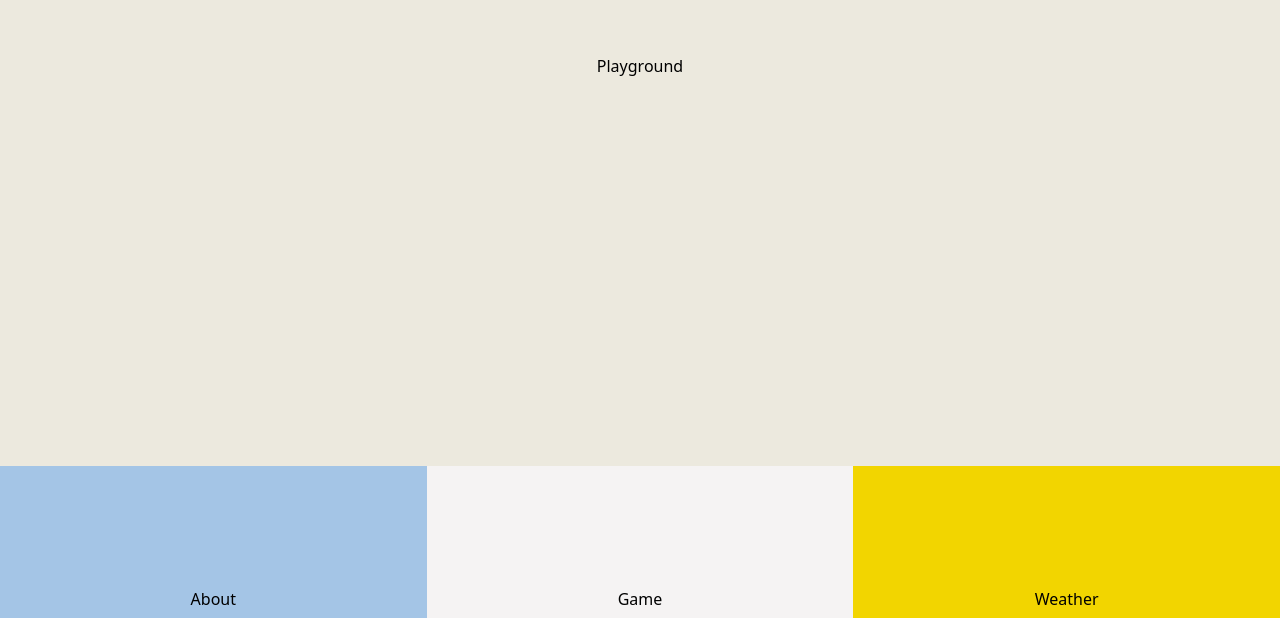
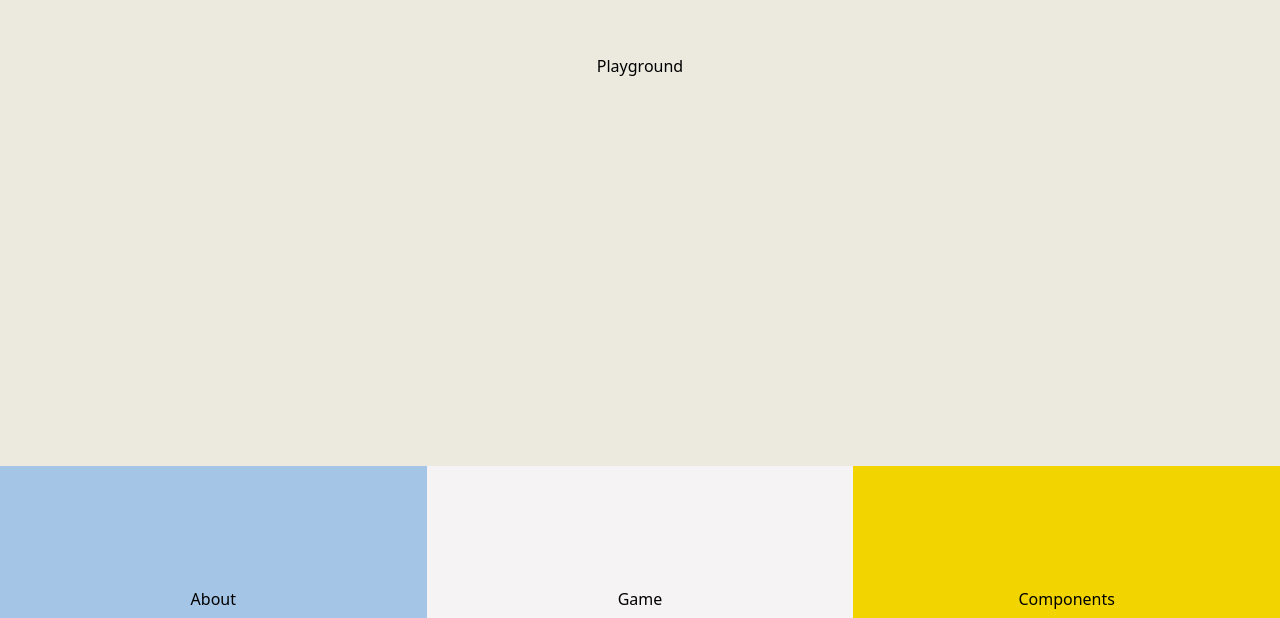
Before and after one commit to fridamaria/next-play, a Next.js app: page / in a window 1280 px wide. Shown: the part 334-952 px from the top of the page. Built offline with nearby package versions, Linux system fonts and the light colour scheme.

Commit message:
add components page

```diff
--- /dev/null
+++ b/components/layout.tsx
@@ -0,0 +1,20 @@
+import React, { ReactNode } from "react";
+import Link from "next/link";
+
+export type LayoutProps = {
+  children: ReactNode;
+  home?: boolean;
+}
+
+export default function Layout({ children, home }: LayoutProps) {
+  return (
+    <div>
+      <main>{children}</main>
+      {!home && (
+        <div>
+          <Link href="/">← Back to home</Link>
+        </div>
+      )}
+    </div>
+  );
+}
--- /dev/null
+++ b/pages/components/index.tsx
@@ -0,0 +1,12 @@
+import React from "react";
+import Layout from "@/components/layout";
+
+export default function Home() {
+  return (
+    <Layout>
+      <section>
+        <p>Components</p>
+      </section>
+    </Layout>
+  )
+}
--- a/pages/index.tsx
+++ b/pages/index.tsx
@@ -1,8 +1,11 @@
+import React from "react";
+import Layout from "@/components/layout";
 import { FaGithub, FaLinkedinIn } from "react-icons/fa";
+import Link from "next/link";
 
 export default function Home() {
   return (
-    <main>
+    <Layout home>
       <section className="min-h-screen min-w-full flex items-center justify-center bg-dark-beige">
         <p>Playground</p>
       </section>
@@ -16,7 +19,7 @@ export default function Home() {
             <p>Game</p>
           </div>
           <div className="min-h-[33vh] flex items-center justify-center bg-lemon-yellow">
-            <p>Weather</p>
+            <Link href="/components">Components</Link>
           </div>
           <div className="min-h-[33vh] flex items-center justify-center bg-dark-beige">
             <p>Time</p>
@@ -35,6 +38,6 @@ export default function Home() {
           </div>
         </section>
       </section>
-    </main>
+    </Layout>
   )
 }
--- a/tailwind.config.js
+++ b/tailwind.config.js
@@ -12,7 +12,6 @@ module.exports = {
         'gradient-conic':
           'conic-gradient(from 180deg at 50% 50%, var(--tw-gradient-stops))',
       },
-    },
       colors: {
         "dark-beige": "#ECE9DE",
         "japan-blue": "#0B52AD",
@@ -22,6 +21,7 @@ module.exports = {
         "light-white": "#FBFBFB",
       },
     },
+  },
   plugins: [
     require('@tailwindcss/container-queries'),
   ],
```
Lines whose indentation alone changed are shown as unchanged.
